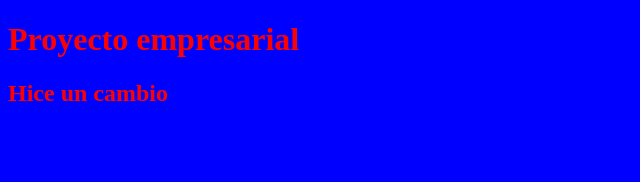
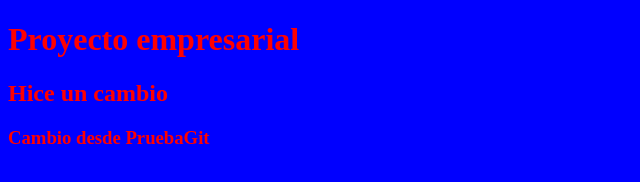
Before and after one commit to JuanCarlosHenao/PruebaGit, a plain HTML site: page index.html in a window 1280 px wide. Shown: the whole page, without its empty margins (0-640 px from the left). Drawn offline with Linux system fonts and the light colour scheme.

Commit message:
Hice un cambio desde PruebaGit
Este es el cambio que hice desde PruebaGit

```diff
--- a/index.html
+++ b/index.html
@@ -10,5 +10,6 @@
 <body>
     <h1>Proyecto empresarial </h1>
     <h2>Hice un cambio </h2>
+    <h3>Cambio desde PruebaGit</h3>
 </body>
 </html>
```
